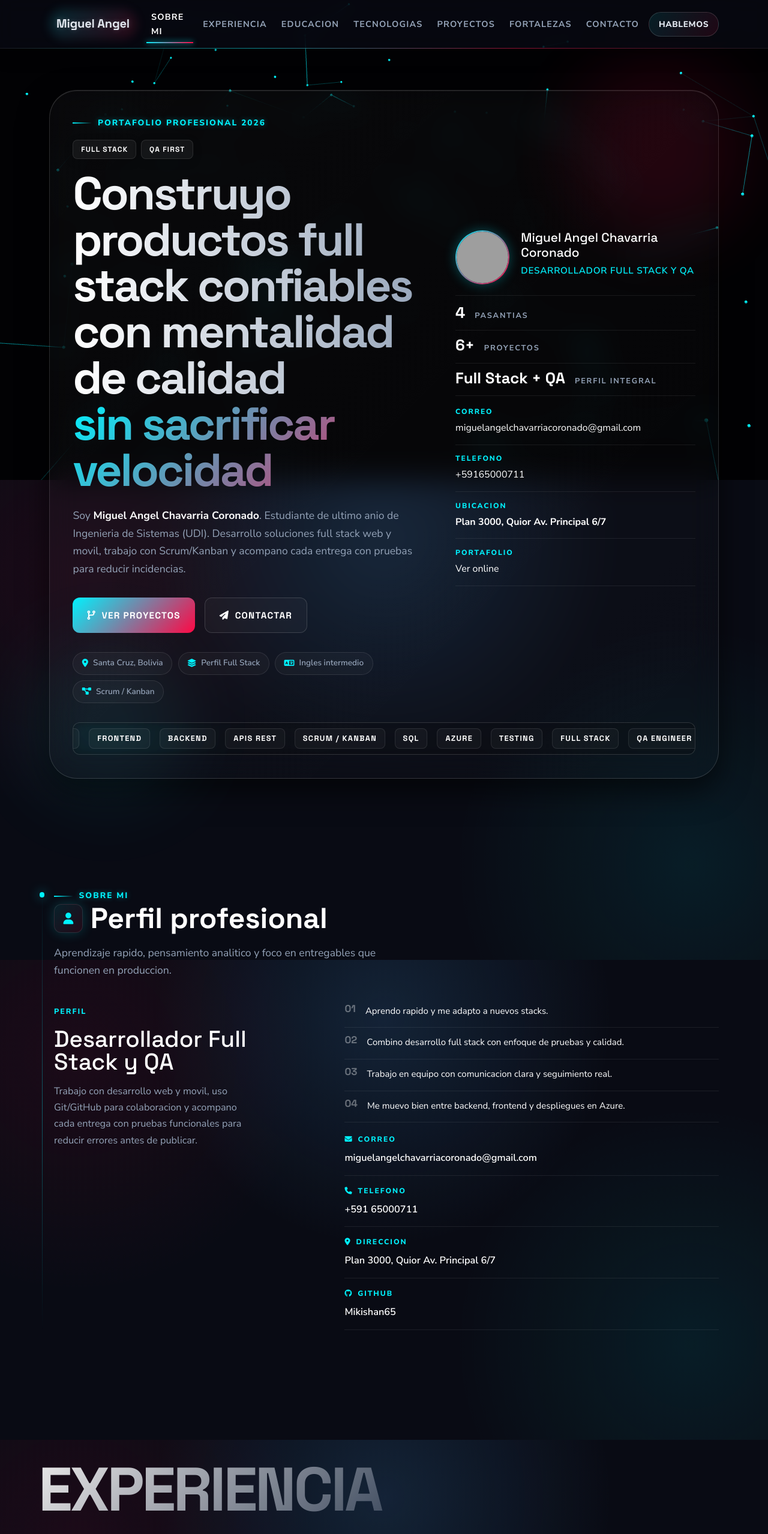
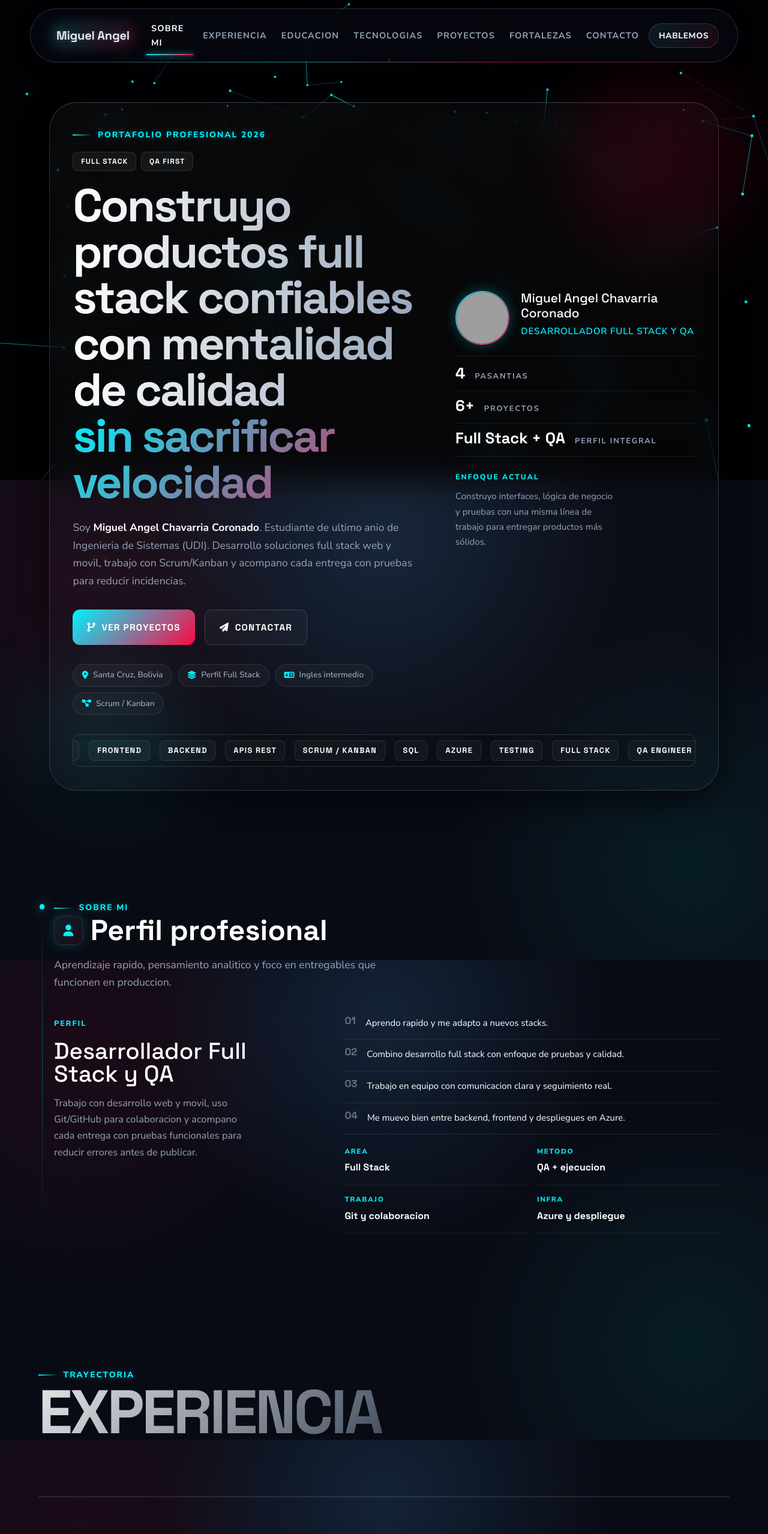
Before and after one commit to Mikishan65/Portafolio, a plain HTML site: page index.html in a window 1280 px wide. Shown: the top 2557 px of the page at 60% size. Drawn offline with nearby package versions, Linux system fonts and the light colour scheme; grey boxes are pictures that could not be loaded; animation ran at ten frames a second.

Commit message:
Mejorar estilos de navegación y actualizar secciones de información en el portafolio

```diff
--- a/assets/css/styles.css
+++ b/assets/css/styles.css
@@ -95,15 +95,22 @@ a:hover {
   transform: translateY(0);
 }
 
-.site-nav {
-  background: rgba(9, 11, 20, 0.7);
-  border-bottom: 1px solid var(--line);
+#topnav.site-nav {
+  top: 0.9rem;
+  left: 50%;
+  right: auto;
+  width: min(calc(100% - 1.5rem), 1180px);
+  transform: translateX(-50%);
+  background: rgba(9, 11, 20, 0.62);
+  border: 1px solid var(--line-strong);
+  border-radius: 999px;
   backdrop-filter: blur(16px);
   -webkit-backdrop-filter: blur(16px);
-  box-shadow: 0 4px 30px rgba(0, 0, 0, 0.5);
-}
-
-.site-nav::after {
+  box-shadow: 0 10px 30px rgba(0, 0, 0, 0.4);
+  transition: transform 0.35s ease, opacity 0.35s ease, background-color 0.35s ease, border-color 0.35s ease;
+}
+
+#topnav.site-nav::after {
   content: "";
   position: absolute;
   left: 0;
@@ -112,6 +119,25 @@ a:hover {
   height: 1px;
   background: linear-gradient(90deg, transparent, var(--brand), var(--accent), transparent);
   opacity: 0.5;
+}
+
+#topnav.site-nav .container {
+  min-height: 72px;
+}
+
+#topnav.site-nav.nav-scrolled {
+  background: rgba(9, 11, 20, 0.84);
+  border-color: rgba(255, 255, 255, 0.18);
+}
+
+#topnav.site-nav.nav-hidden {
+  transform: translate(-50%, -145%);
+  opacity: 0;
+  pointer-events: none;
+}
+
+#topnav.site-nav.nav-expanded {
+  border-radius: 1.4rem;
 }
 
 .brand-mark {
@@ -250,7 +276,7 @@ a:hover {
 }
 
 .hero {
-  padding-top: 150px;
+  padding-top: 170px;
   padding-bottom: 80px;
 }
 
@@ -1279,15 +1305,21 @@ a:hover {
   font-family: "Space Grotesk", sans-serif;
   font-size: clamp(3rem, 8vw, 8rem);
   font-weight: 800;
-  line-height: 0.9;
+  line-height: 1;
   letter-spacing: -0.04em;
   color: #fff;
   margin-bottom: 4rem;
+  padding-right: 0.08em;
+  display: inline-block;
   text-transform: uppercase;
   background: linear-gradient(135deg, #fff, #4a5568);
   -webkit-background-clip: text;
   -webkit-text-fill-color: transparent;
   opacity: 0.9;
+}
+
+.experience-title {
+  margin-bottom: 3rem;
 }
 
 .project-list, .experience-list {
@@ -1475,6 +1507,25 @@ a:hover {
   gap: 0.75rem;
 }
 
+.hero-side-note {
+  padding-top: 0.35rem;
+}
+
+.hero-side-note span {
+  display: inline-block;
+  color: var(--brand);
+  font-size: 0.76rem;
+  font-weight: 800;
+  letter-spacing: 0.16em;
+  text-transform: uppercase;
+}
+
+.hero-side-note p {
+  margin: 0.5rem 0 0;
+  color: var(--muted);
+  max-width: 30ch;
+}
+
 .metric-strip {
   display: grid;
   grid-template-columns: auto 1fr;
@@ -1582,6 +1633,7 @@ a:hover {
 
 .focus-line,
 .flow-item,
+.signal-item,
 .rail-item,
 .stack-line,
 .list-line,
@@ -1593,6 +1645,7 @@ a:hover {
 
 .focus-line:hover,
 .flow-item:hover,
+.signal-item:hover,
 .rail-item:hover,
 .stack-line:hover,
 .list-line:hover,
@@ -1629,6 +1682,34 @@ a:hover {
 .contact-line {
   padding-bottom: 0.9rem;
   border-bottom: 1px solid var(--line);
+}
+
+.signal-stack {
+  display: grid;
+  grid-template-columns: repeat(2, minmax(0, 1fr));
+  gap: 0.9rem 1.1rem;
+  padding-top: 0.2rem;
+}
+
+.signal-item {
+  display: grid;
+  gap: 0.28rem;
+  padding-bottom: 0.9rem;
+  border-bottom: 1px solid var(--line);
+}
+
+.signal-label {
+  color: var(--brand);
+  font-size: 0.72rem;
+  font-weight: 800;
+  letter-spacing: 0.15em;
+  text-transform: uppercase;
+}
+
+.signal-value {
+  color: #fff;
+  font-family: "Space Grotesk", "Segoe UI", sans-serif;
+  font-size: 1rem;
 }
 
 .flow-kicker,
@@ -1783,10 +1864,37 @@ a:hover {
 }
 
 @media (max-width: 991px) {
+  #topnav.site-nav {
+    top: 0.55rem;
+    width: calc(100% - 0.8rem);
+    border-radius: 1.15rem;
+  }
+
+  #topnav.site-nav .container {
+    min-height: 64px;
+    padding-inline: 0.95rem;
+  }
+
+  #topnav.site-nav .navbar-collapse {
+    margin-top: 0.65rem;
+    padding-top: 0.8rem;
+    border-top: 1px solid var(--line);
+  }
+
+  #topnav.site-nav .navbar-nav {
+    gap: 0.35rem !important;
+  }
+
+  #topnav.site-nav .nav-link,
+  #topnav.site-nav .nav-cta {
+    width: 100%;
+  }
+
   .info-stream,
   .stack-layout,
   .contact-stage,
-  .duo-list {
+  .duo-list,
+  .signal-stack {
     grid-template-columns: 1fr;
   }
 
@@ -1795,9 +1903,28 @@ a:hover {
   .contact-copy {
     position: static;
   }
+
+  .hero {
+    padding-top: 132px;
+    padding-bottom: 56px;
+  }
+
+  .massive-title {
+    font-size: clamp(2.6rem, 12vw, 4.8rem);
+    margin-bottom: 2.2rem;
+  }
+
+  .project-row,
+  .experience-row {
+    gap: 1.4rem;
+  }
 }
 
 @media (max-width: 576px) {
+  #topnav.site-nav {
+    width: calc(100% - 0.6rem);
+  }
+
   .info-shell {
     padding-inline-start: 0.9rem;
   }
@@ -1815,4 +1942,23 @@ a:hover {
     grid-template-columns: 1fr;
     gap: 0.35rem;
   }
-}
+
+  .hero-ribbons,
+  .tag-list,
+  .social-links,
+  .contact-actions {
+    gap: 0.7rem;
+  }
+
+  .hero-side .profile-header {
+    gap: 0.9rem;
+  }
+
+  .project-desc,
+  .exp-period,
+  .exp-tasks li,
+  .flow-value,
+  .contact-value {
+    font-size: 0.96rem;
+  }
+}
--- a/assets/js/components/about.js
+++ b/assets/js/components/about.js
@@ -1,19 +1,4 @@
-import { aboutCards, aboutFocus, siteMeta } from "../data/portfolioData.js";
-
-function renderInfoCard(card, index) {
-  const value = card.href
-    ? `<a href="${card.href}" ${card.href.startsWith("http") ? 'target="_blank" rel="noreferrer"' : ""}>${card.value}</a>`
-    : `<span>${card.value}</span>`;
-
-  const direction = index % 2 === 0 ? "right" : "left";
-
-  return `
-    <div class="flow-item reveal" data-reveal="${direction}" style="--delay: ${180 + index * 70}ms">
-      <span class="flow-kicker"><i class="${card.icon}"></i>${card.label}</span>
-      <div class="flow-value">${value}</div>
-    </div>
-  `;
-}
+import { aboutFocus, siteMeta } from "../data/portfolioData.js";
 
 function renderFocus(item, index) {
   const direction = index % 2 === 0 ? "left" : "right";
@@ -27,7 +12,25 @@ function renderFocus(item, index) {
   `;
 }
 
+function renderSignal(item, index) {
+  const direction = index % 2 === 0 ? "right" : "left";
+
+  return `
+    <div class="signal-item reveal" data-reveal="${direction}" style="--delay: ${180 + index * 60}ms">
+      <span class="signal-label">${item.label}</span>
+      <strong class="signal-value">${item.value}</strong>
+    </div>
+  `;
+}
+
 export function createAboutSection() {
+  const profileSignals = [
+    { label: "Area", value: "Full Stack" },
+    { label: "Metodo", value: "QA + ejecucion" },
+    { label: "Trabajo", value: "Git y colaboracion" },
+    { label: "Infra", value: "Azure y despliegue" }
+  ];
+
   return `
     <section id="about" class="section-block">
       <div class="container info-shell">
@@ -54,8 +57,8 @@ export function createAboutSection() {
               ${aboutFocus.map(renderFocus).join("")}
             </div>
 
-            <div class="flow-cluster">
-              ${aboutCards.map(renderInfoCard).join("")}
+            <div class="signal-stack">
+              ${profileSignals.map(renderSignal).join("")}
             </div>
           </div>
         </div>
--- a/assets/js/components/contact.js
+++ b/assets/js/components/contact.js
@@ -47,11 +47,6 @@ export function createContactSection() {
 
           <div class="contact-route">
             ${contactLines.map((line, index) => renderContactLine(line[0], line[1], line[2], index)).join("")}
-
-            <div class="contact-actions reveal" data-reveal="up" style="--delay: 360ms">
-              <a class="btn-main" href="mailto:${siteMeta.email}"><i class="fa-solid fa-envelope"></i>Enviar correo</a>
-              <a class="btn-ghost" href="tel:${siteMeta.phone}"><i class="fa-solid fa-phone"></i>Llamar</a>
-            </div>
           </div>
         </div>
       </div>
--- a/assets/js/components/experience.js
+++ b/assets/js/components/experience.js
@@ -22,7 +22,8 @@ export function createExperienceSection() {
     <section id="experience" class="section-block god-section">
       <div class="container-fluid">
         <div class="section-head reveal">
-          <h2 class="massive-title">Experiencia.</h2>
+          <p class="eyebrow">Trayectoria</p>
+          <h2 class="massive-title experience-title">Experiencia</h2>
         </div>
         <div class="experience-list">
           ${experienceEntries.map(renderExperience).join("")}
--- a/assets/js/components/hero.js
+++ b/assets/js/components/hero.js
@@ -66,24 +66,10 @@ export function createHero() {
                 ${heroStats.map(renderStat).join("")}
               </div>
 
-              <ul class="contact-rail">
-                <li class="reveal" data-reveal="right" style="--delay: 180ms">
-                  <span>Correo</span>
-                  <a href="mailto:${siteMeta.email}">${siteMeta.email}</a>
-                </li>
-                <li class="reveal" data-reveal="right" style="--delay: 240ms">
-                  <span>Telefono</span>
-                  <a href="tel:${siteMeta.phone}">${siteMeta.phone}</a>
-                </li>
-                <li class="reveal" data-reveal="right" style="--delay: 300ms">
-                  <span>Ubicacion</span>
-                  <strong>${siteMeta.location}</strong>
-                </li>
-                <li class="reveal" data-reveal="right" style="--delay: 360ms">
-                  <span>Portafolio</span>
-                  <a href="${siteMeta.portfolioUrl}" target="_blank" rel="noreferrer">Ver online</a>
-                </li>
-              </ul>
+              <div class="hero-side-note reveal" data-reveal="right" style="--delay: 210ms">
+                <span>Enfoque actual</span>
+                <p>Construyo interfaces, lógica de negocio y pruebas con una misma línea de trabajo para entregar productos más sólidos.</p>
+              </div>
             </aside>
           </div>
 
--- a/assets/js/main.js
+++ b/assets/js/main.js
@@ -51,6 +51,7 @@ function bootApp() {
   setCurrentYear();
   initRevealAnimation();
   initNavbarCollapse();
+  initFloatingNavbar();
   initSectionSpy();
   initPointerGlow();
   initVantaBackground();
@@ -119,6 +120,7 @@ function initRevealAnimation() {
 
 function initNavbarCollapse() {
   const menu = document.getElementById("navbarNav");
+  const nav = document.getElementById("topnav");
   const links = Array.from(document.querySelectorAll("#navbarNav .nav-link"));
 
   if (!menu || !links.length || !window.bootstrap) return;
@@ -131,6 +133,15 @@ function initNavbarCollapse() {
         collapse.hide();
       }
     });
+  });
+
+  menu.addEventListener("show.bs.collapse", () => {
+    nav?.classList.add("nav-expanded");
+    nav?.classList.remove("nav-hidden");
+  });
+
+  menu.addEventListener("hide.bs.collapse", () => {
+    nav?.classList.remove("nav-expanded");
   });
 }
 
@@ -199,3 +210,43 @@ function initPointerGlow() {
     { passive: true }
   );
 }
+
+function initFloatingNavbar() {
+  const nav = document.getElementById("topnav");
+  const menu = document.getElementById("navbarNav");
+  if (!nav) return;
+
+  const reducedMotion = window.matchMedia("(prefers-reduced-motion: reduce)").matches;
+  let lastScrollY = window.scrollY;
+
+  const updateNav = () => {
+    const currentY = window.scrollY;
+    const menuOpen = menu?.classList.contains("show");
+
+    nav.classList.toggle("nav-scrolled", currentY > 24);
+
+    if (menuOpen) {
+      nav.classList.remove("nav-hidden");
+      lastScrollY = currentY;
+      return;
+    }
+
+    if (reducedMotion) {
+      nav.classList.remove("nav-hidden");
+      lastScrollY = currentY;
+      return;
+    }
+
+    const delta = currentY - lastScrollY;
+    if (currentY > 120 && delta > 8) {
+      nav.classList.add("nav-hidden");
+    } else if (delta < -8 || currentY < 40) {
+      nav.classList.remove("nav-hidden");
+    }
+
+    lastScrollY = currentY;
+  };
+
+  updateNav();
+  window.addEventListener("scroll", updateNav, { passive: true });
+}
```
